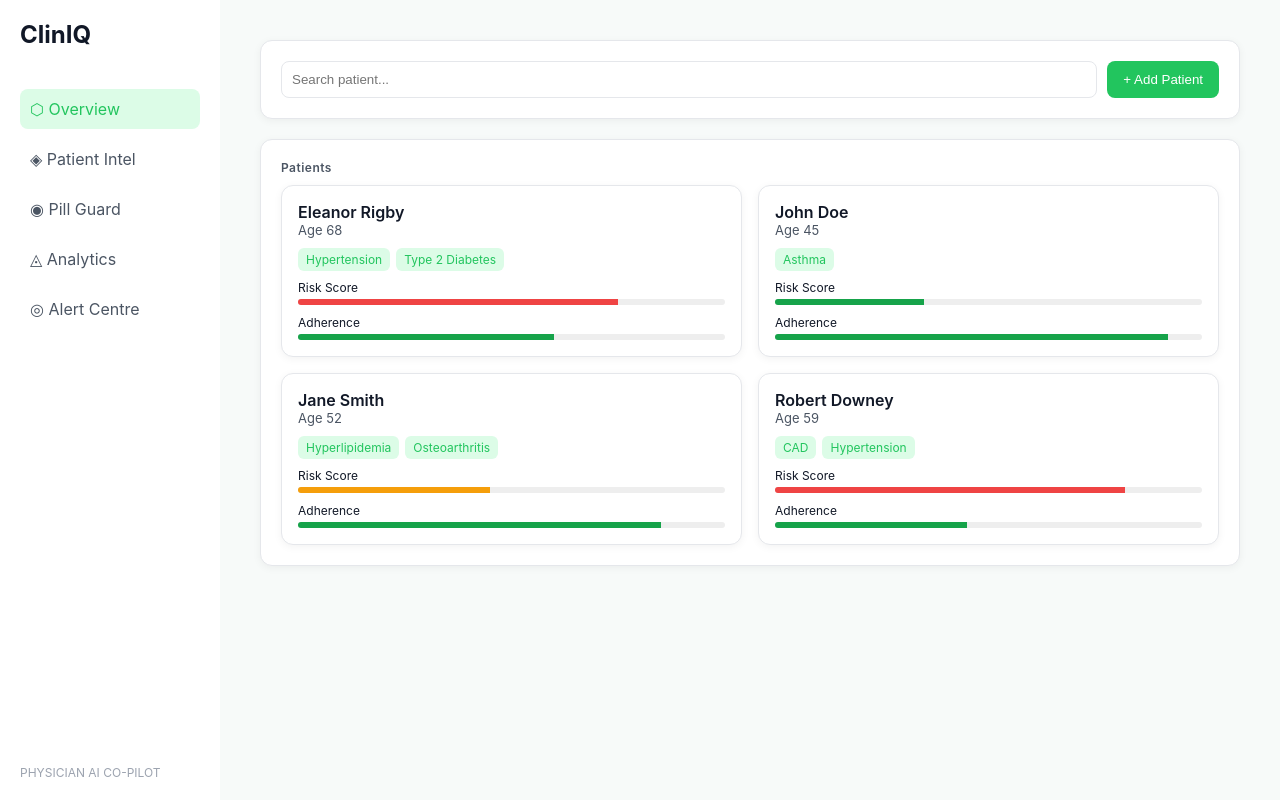
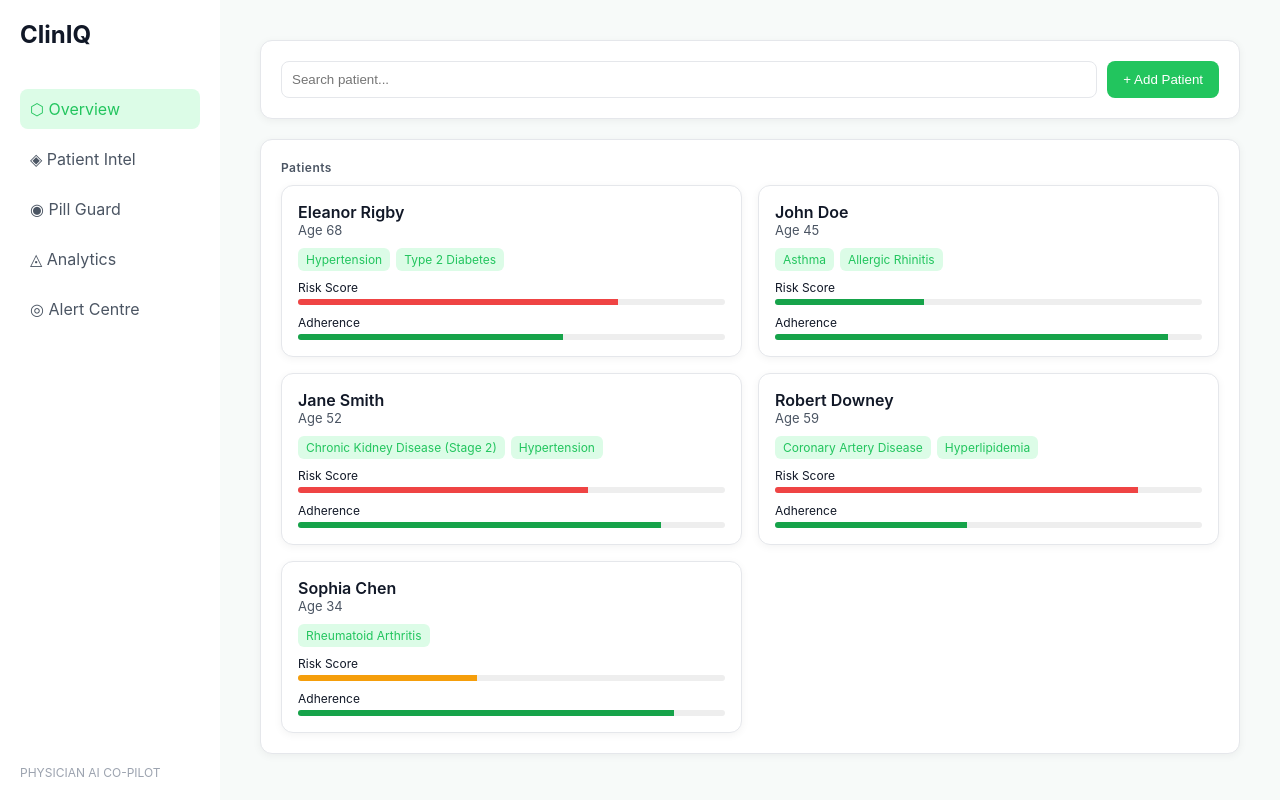
Before and after one commit to Keerthivasakrishna/cliniq, a React (Vite) app: page / in a window 1280 px wide. Built offline with nearby package versions, Linux system fonts and the light colour scheme.

Commit message:
added extended mock data of 5 patients and visualized the consult briefs

```diff
--- a/src/mockData.js
+++ b/src/mockData.js
@@ -1,11 +1,11 @@
 export const PATIENTS = [
     {
-        id: "p1",
+        id: "P001",
         name: "Eleanor Rigby",
         age: 68,
         diagnosis: ["Hypertension", "Type 2 Diabetes"],
         riskScore: 75,
-        adherenceScore: 60,
+        adherenceScore: 62,
         medications: [
             { name: "Metformin", dose: "500mg", freq: "BD", shape: "oval", color: "#fff" },
             { name: "Lisinopril", dose: "10mg", freq: "OD", shape: "round", color: "#fbd38d" },
@@ -14,65 +14,224 @@ export const PATIENTS = [
         labTrends: {
             HbA1c: [
                 { date: "Jan", value: 6.8 },
-                { date: "Feb", value: 7.1 },
-                { date: "Mar", value: 7.4 },
+                { date: "Feb", value: 7.0 },
+                { date: "Mar", value: 7.3 },
                 { date: "Apr", value: 7.9 },
                 { date: "May", value: 8.2 }
             ],
             Creatinine: [
-                { date: "Jan", value: 0.9 },
-                { date: "Feb", value: 0.95 },
-                { date: "Mar", value: 1.1 },
-                { date: "Apr", value: 1.25 },
-                { date: "May", value: 1.4 }
+                { date: "Jan", value: 1.1 },
+                { date: "Feb", value: 1.2 },
+                { date: "Mar", value: 1.4 },
+                { date: "Apr", value: 1.6 },
+                { date: "May", value: 1.7 }
             ],
             BP: [
                 { date: "Jan", systolic: 130, diastolic: 80 },
                 { date: "Feb", systolic: 135, diastolic: 82 },
                 { date: "Mar", systolic: 142, diastolic: 88 },
                 { date: "Apr", systolic: 148, diastolic: 92 },
-                { date: "May", systolic: 155, diastolic: 96 }
+                { date: "May", systolic: 155, diastolic: 95 }
+            ]
+        },
+        consultBrief: {
+            complaint: "Fatigue, mild peripheral edema, and frequent urination",
+            keyFindings: [
+                "Worsening HbA1c trend indicating poor glycemic control",
+                "Consistently elevated BP readings over last 3 months",
+                "Early kidney stress markers (Cr steadily rising)"
             ]
         },
         alerts: [
             { id: 1, type: "danger", message: "Worsening HbA1c trajectory (8.2%)", time: "2h ago" },
-            { id: 2, type: "warning", message: "Rising creatinine levels indicating potential renal stress", time: "5h ago" },
+            { id: 2, type: "warning", message: "Rising creatinine levels (1.7 mg/dL)", time: "5h ago" },
             { id: 3, type: "danger", message: "Consecutive elevated BP readings", time: "1d ago" }
         ]
     },
     {
-        id: "p2",
+        id: "P002",
         name: "John Doe",
         age: 45,
-        diagnosis: ["Asthma"],
+        diagnosis: ["Asthma", "Allergic Rhinitis"],
         riskScore: 35,
         adherenceScore: 92,
         medications: [
-            { name: "Albuterol", dose: "90mcg", freq: "PRN", shape: "inhaler", color: "#63b3ed" }
+            { name: "Albuterol", dose: "90mcg", freq: "PRN", shape: "inhaler", color: "#63b3ed" },
+            { name: "Fluticasone", dose: "50mcg", freq: "BD", shape: "inhaler", color: "#f6ad55" }
         ],
-        labTrends: { HbA1c: [], Creatinine: [], BP: [] },
-        alerts: []
+        labTrends: {
+            HbA1c: [
+                { date: "Jan", value: 5.2 },
+                { date: "Feb", value: 5.2 },
+                { date: "Mar", value: 5.3 },
+                { date: "Apr", value: 5.2 },
+                { date: "May", value: 5.3 }
+            ],
+            Creatinine: [
+                { date: "Jan", value: 0.9 },
+                { date: "Feb", value: 0.9 },
+                { date: "Mar", value: 0.85 },
+                { date: "Apr", value: 0.9 },
+                { date: "May", value: 0.9 }
+            ],
+            BP: [
+                { date: "Jan", systolic: 118, diastolic: 75 },
+                { date: "Feb", systolic: 120, diastolic: 78 },
+                { date: "Mar", systolic: 115, diastolic: 72 },
+                { date: "Apr", systolic: 122, diastolic: 76 },
+                { date: "May", systolic: 118, diastolic: 75 }
+            ]
+        },
+        consultBrief: {
+            complaint: "Increased dependency on rescue inhaler during seasonal shifts",
+            keyFindings: [
+                "Excellent general adherence to controller meds",
+                "Routine labs are within healthy parameters",
+                "No systemic risk markers elevated"
+            ]
+        },
+        alerts: [
+            { id: 1, type: "warning", message: "Mild spike in PRN inhaler usage reported in patient log", time: "4d ago" }
+        ]
     },
     {
-        id: "p3",
+        id: "P003",
         name: "Jane Smith",
         age: 52,
-        diagnosis: ["Hyperlipidemia", "Osteoarthritis"],
-        riskScore: 45,
+        diagnosis: ["Chronic Kidney Disease (Stage 2)", "Hypertension"],
+        riskScore: 68,
         adherenceScore: 85,
-        medications: [],
-        labTrends: { HbA1c: [], Creatinine: [], BP: [] },
-        alerts: []
+        medications: [
+            { name: "Amlodipine", dose: "5mg", freq: "OD", shape: "round", color: "#fff" },
+            { name: "Losartan", dose: "50mg", freq: "OD", shape: "oval", color: "#cbd5e1" }
+        ],
+        labTrends: {
+            HbA1c: [
+                { date: "Jan", value: 5.8 },
+                { date: "Feb", value: 5.8 },
+                { date: "Mar", value: 5.9 },
+                { date: "Apr", value: 5.9 },
+                { date: "May", value: 6.0 }
+            ],
+            Creatinine: [
+                { date: "Jan", value: 1.5 },
+                { date: "Feb", value: 1.55 },
+                { date: "Mar", value: 1.6 },
+                { date: "Apr", value: 1.8 },
+                { date: "May", value: 1.95 }
+            ],
+            BP: [
+                { date: "Jan", systolic: 135, diastolic: 85 },
+                { date: "Feb", systolic: 138, diastolic: 88 },
+                { date: "Mar", systolic: 140, diastolic: 90 },
+                { date: "Apr", systolic: 142, diastolic: 90 },
+                { date: "May", systolic: 138, diastolic: 88 }
+            ]
+        },
+        consultBrief: {
+            complaint: "Routine check-up, complains of generalized weakness",
+            keyFindings: [
+                "Creatinine levels show a concerning upward slope (1.95 mg/dL)",
+                "BP is borderline but stable on current regimen",
+                "Close monitoring of renal function required"
+            ]
+        },
+        alerts: [
+            { id: 1, type: "danger", message: "Sharp rise in Creatinine — nephrology consult advised", time: "12h ago" }
+        ]
     },
     {
-        id: "p4",
+        id: "P004",
         name: "Robert Downey",
         age: 59,
-        diagnosis: ["CAD", "Hypertension"],
-        riskScore: 82,
+        diagnosis: ["Coronary Artery Disease", "Hyperlipidemia"],
+        riskScore: 85,
         adherenceScore: 45,
-        medications: [],
-        labTrends: { HbA1c: [], Creatinine: [], BP: [] },
-        alerts: []
+        medications: [
+            { name: "Rosuvastatin", dose: "40mg", freq: "OD", shape: "round", color: "#fca5a5" },
+            { name: "Clopidogrel", dose: "75mg", freq: "OD", shape: "round", color: "#fff" },
+            { name: "Metoprolol", dose: "50mg", freq: "BD", shape: "oval", color: "#bae6fd" }
+        ],
+        labTrends: {
+            HbA1c: [
+                { date: "Jan", value: 6.2 },
+                { date: "Feb", value: 6.3 },
+                { date: "Mar", value: 6.3 },
+                { date: "Apr", value: 6.4 },
+                { date: "May", value: 6.5 }
+            ],
+            Creatinine: [
+                { date: "Jan", value: 1.0 },
+                { date: "Feb", value: 1.0 },
+                { date: "Mar", value: 1.05 },
+                { date: "Apr", value: 1.1 },
+                { date: "May", value: 1.1 }
+            ],
+            BP: [
+                { date: "Jan", systolic: 125, diastolic: 80 },
+                { date: "Feb", systolic: 130, diastolic: 82 },
+                { date: "Mar", systolic: 135, diastolic: 85 },
+                { date: "Apr", systolic: 142, diastolic: 88 },
+                { date: "May", systolic: 150, diastolic: 94 }
+            ]
+        },
+        consultBrief: {
+            complaint: "Occasional mild chest tightness with exertion",
+            keyFindings: [
+                "Very low medication adherence (45%)",
+                "Blood pressure is rising, highly correlated with missed beta-blocker doses",
+                "High risk for secondary cardiovascular event"
+            ]
+        },
+        alerts: [
+            { id: 1, type: "danger", message: "Critical low medication adherence detected", time: "1h ago" },
+            { id: 2, type: "danger", message: "BP rising into hypertensive range (150/94)", time: "3h ago" }
+        ]
+    },
+    {
+        id: "P005",
+        name: "Sophia Chen",
+        age: 34,
+        diagnosis: ["Rheumatoid Arthritis"],
+        riskScore: 42,
+        adherenceScore: 88,
+        medications: [
+            { name: "Methotrexate", dose: "15mg", freq: "Weekly", shape: "round", color: "#fde047" },
+            { name: "Folic Acid", dose: "1mg", freq: "OD", shape: "round", color: "#fff" },
+            { name: "Ibuprofen", dose: "400mg", freq: "PRN", shape: "oval", color: "#ef4444" }
+        ],
+        labTrends: {
+            HbA1c: [
+                { date: "Jan", value: 5.0 },
+                { date: "Feb", value: 5.1 },
+                { date: "Mar", value: 5.0 },
+                { date: "Apr", value: 5.0 },
+                { date: "May", value: 5.0 }
+            ],
+            Creatinine: [
+                { date: "Jan", value: 0.7 },
+                { date: "Feb", value: 0.75 },
+                { date: "Mar", value: 0.7 },
+                { date: "Apr", value: 0.8 },
+                { date: "May", value: 0.8 }
+            ],
+            BP: [
+                { date: "Jan", systolic: 110, diastolic: 70 },
+                { date: "Feb", systolic: 112, diastolic: 72 },
+                { date: "Mar", systolic: 115, diastolic: 75 },
+                { date: "Apr", systolic: 114, diastolic: 74 },
+                { date: "May", systolic: 116, diastolic: 76 }
+            ]
+        },
+        consultBrief: {
+            complaint: "Increased morning joint stiffness over the past month",
+            keyFindings: [
+                "Vital signs and primary labs are well within normal limits",
+                "Potential need for adjusting DMARD therapy due to symptomatic flare"
+            ]
+        },
+        alerts: [
+            { id: 1, type: "warning", message: "Patient reported increased PRN NSAID usage", time: "2d ago" }
+        ]
     }
 ];
--- a/src/views/PatientIntel.jsx
+++ b/src/views/PatientIntel.jsx
@@ -49,7 +49,6 @@ export default function PatientIntel({ patient }) {
                                 key={i}
                                 style={{
                                     background: T.primarySoft,
-                                    color: T.primaryBorder, // Need softer text on primarySoft
                                     color: T.primary,
                                     padding: "4px 10px",
                                     borderRadius: "6px",
@@ -61,6 +60,23 @@ export default function PatientIntel({ patient }) {
                             </span>
                         ))}
                     </div>
+
+                    {/* NEW: Consult Brief details */}
+                    {patient.consultBrief && (
+                        <div style={{ marginTop: "16px", background: T.bgMain, padding: "12px", borderRadius: "8px", border: `1px solid ${T.border}` }}>
+                            <div style={{ fontSize: "14px", color: T.textPrimary, marginBottom: "8px" }}>
+                                <strong>Chief Complaint:</strong> {patient.consultBrief.complaint}
+                            </div>
+                            <div style={{ fontSize: "13px", color: T.textSecondary }}>
+                                <div style={{ marginBottom: "4px", fontWeight: "600" }}>Key Clinical Findings:</div>
+                                <ul style={{ margin: 0, paddingLeft: "20px" }}>
+                                    {patient.consultBrief.keyFindings.map((finding, idx) => (
+                                        <li key={idx} style={{ marginBottom: "2px" }}>{finding}</li>
+                                    ))}
+                                </ul>
+                            </div>
+                        </div>
+                    )}
                 </div>
 
                 <div style={{ textAlign: "right" }}>
```
